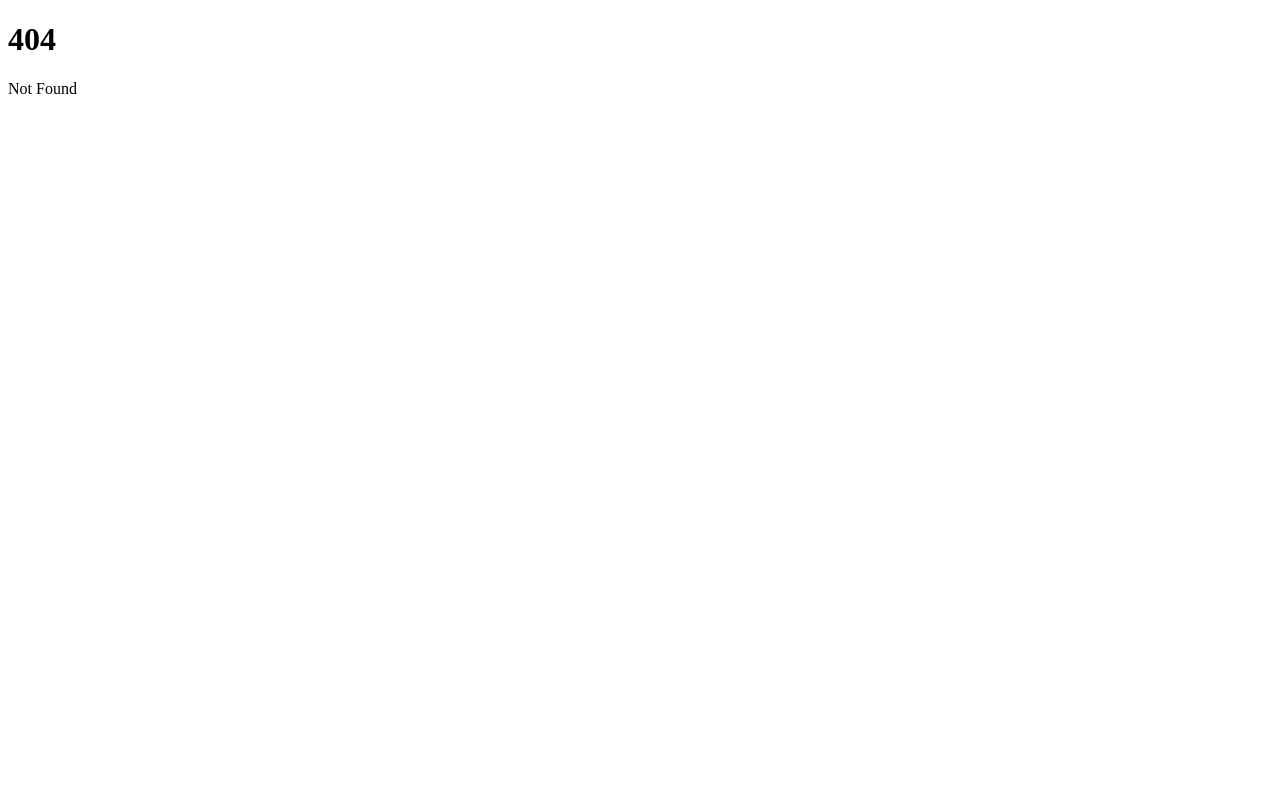
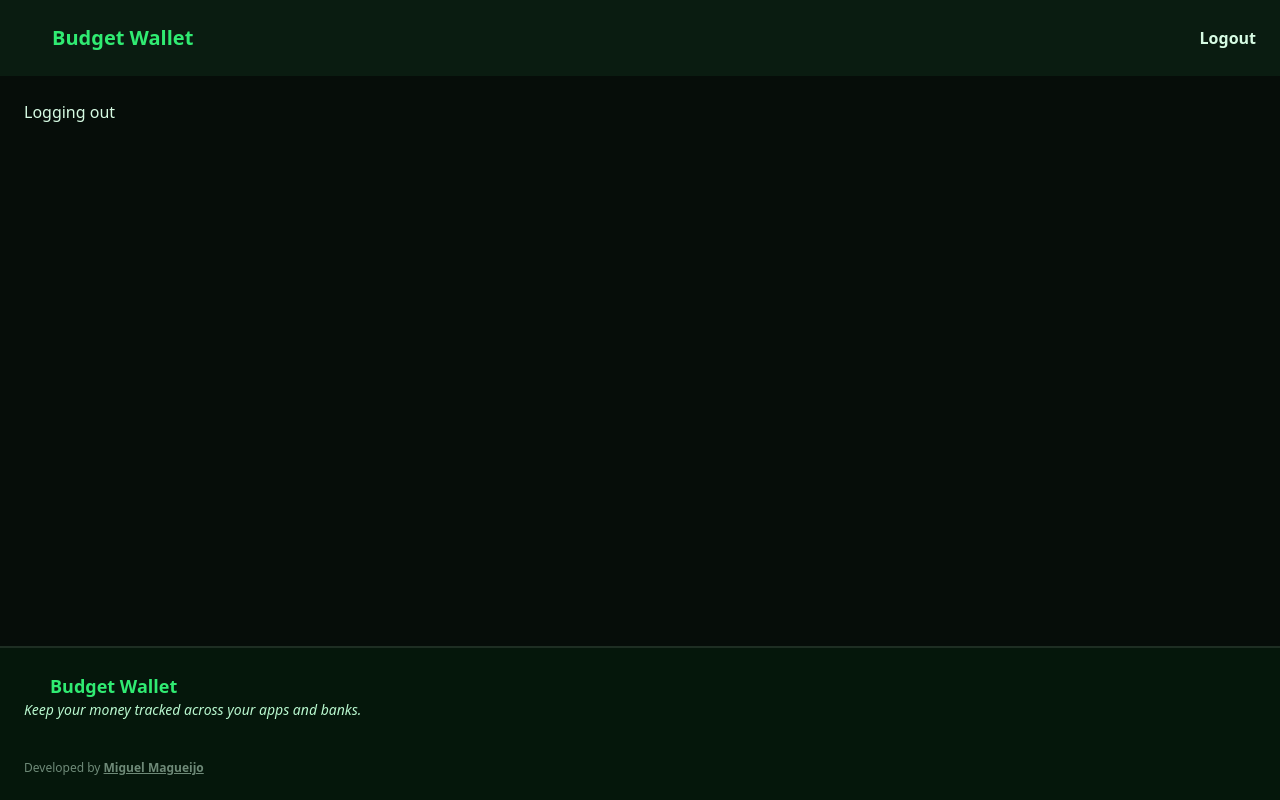
Before and after one commit to miguelmagueijo/BudgetWallet, a SvelteKit app in the folder web/: page /logout in a window 1280 px wide. Before the commit this address had no page. Built offline with nearby package versions, Linux system fonts and the light colour scheme; some icons are missing.

Commit message:
web: add logout button and page (not working)

```diff
--- a/web/src/routes/(with-auth)/+layout.svelte
+++ b/web/src/routes/(with-auth)/+layout.svelte
@@ -17,6 +17,11 @@
 			<Icon icon="streamline-ultimate:money-wallet-open-bold" />
 			Budget Wallet
 		</a>
+		<div>
+			<a href={resolve("/logout")} class="font-semibold hover:underline">
+				Logout
+			</a>
+		</div>
 	</nav>
 
 	<main class="flex-1 p-6">
--- a/web/src/routes/(with-auth)/home/+page.svelte
+++ b/web/src/routes/(with-auth)/home/+page.svelte
@@ -12,7 +12,7 @@
 
 			<div class="info-card-tooltip">
 				<span class="text-primary-950 bg-primary-400 after:border-b-primary-400">
-					Balance of all your wallets combined
+					Total balance
 				</span>
 			</div>
 		</div>
@@ -57,7 +57,7 @@
     }
 
     .info-card-tooltip > span {
-        @apply py-2 px-4 rounded-lg font-semibold border-2 mt-4 text-sm;
+        @apply py-2 px-4 rounded-lg font-semibold border-2 mt-4;
 		display: block;
 		text-align: center;
 		border-color: transparent;
--- /dev/null
+++ b/web/src/routes/(with-auth)/logout/+page.svelte
@@ -0,0 +1 @@
+Logging out
```
